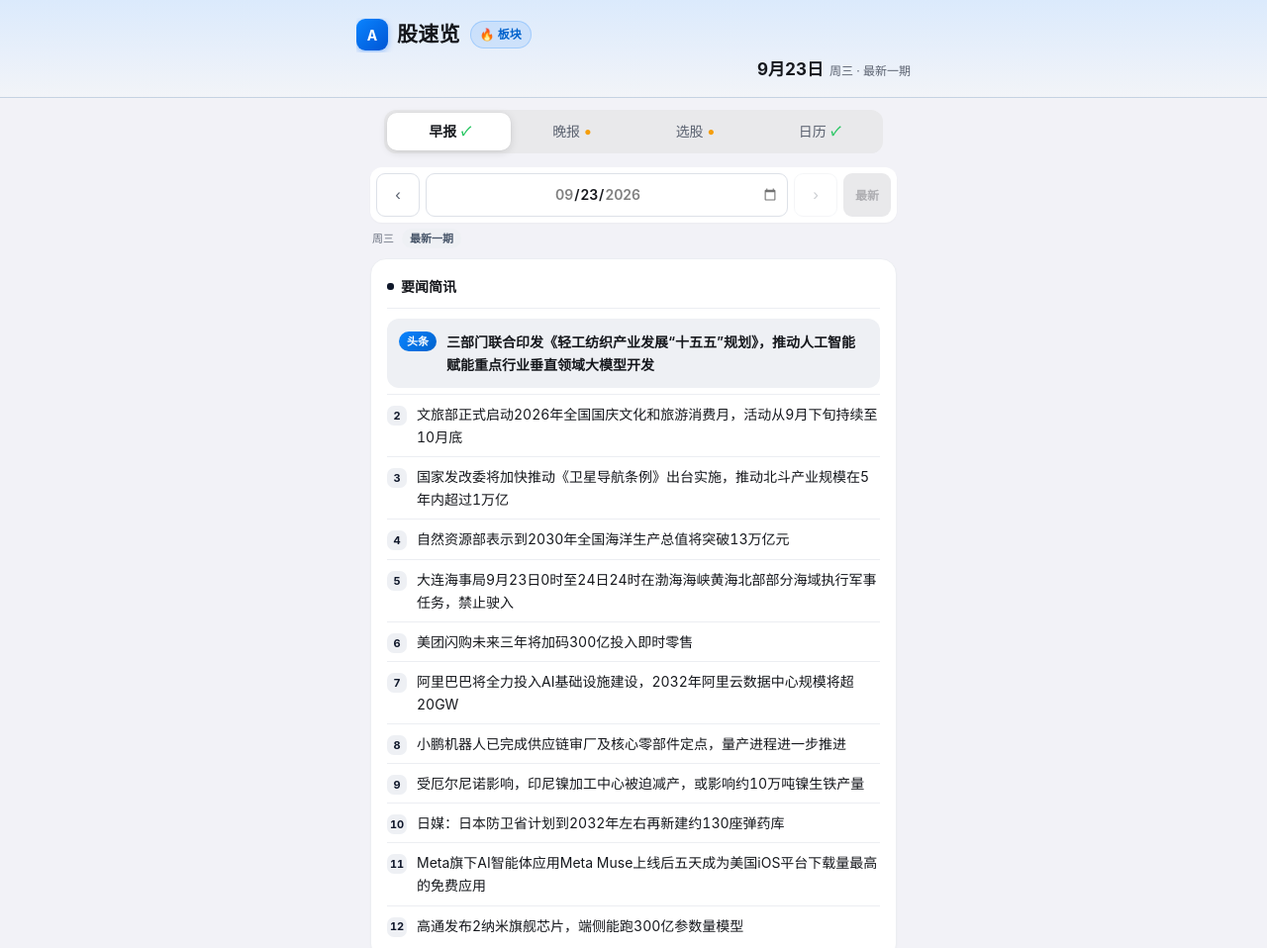
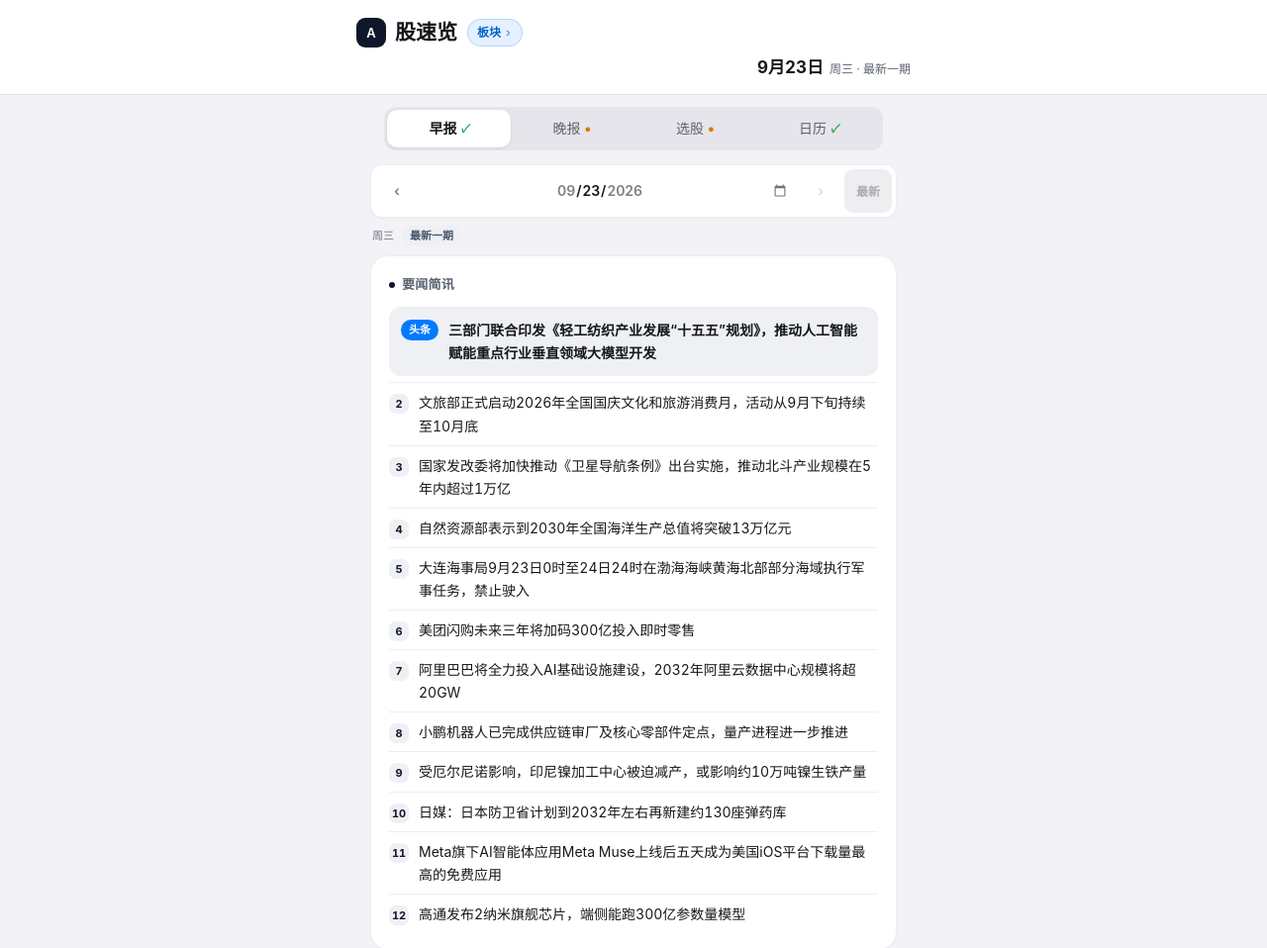
Before and after one commit to zoushiyun1999/astock-dashboard, a plain HTML site: page dashboard/index.html in a window 1280 px wide. Shown: the top 958 px of the page at 99% size. Drawn offline with Linux system fonts and the light colour scheme.

Commit message:
style: 高端化精修 - 去全部装饰性渐变/彩色投影 + 卡片标题改弱化标签 + 日期条统一控件 + emoji 改 SVG + 状态色降饱和

```diff
--- a/dashboard/css/style.css
+++ b/dashboard/css/style.css
@@ -101,7 +101,7 @@
   --sp-5: 20px; --sp-6: 24px; --sp-8: 32px;
 
   /* ── 形状 ── */
-  --radius: 16px;         /* 卡片圆角 */
+  --radius: 18px;         /* 卡片圆角 */
   --radius-sm: 8px;       /* 小组件 */
   --radius-md: 12px;      /* 嵌内容块 */
   --radius-pill: 999px;   /* 胶囊 */
@@ -139,15 +139,16 @@ body {
      ① 品牌 + 当前日期（同行）
      ② 各数据源状态（一行放完 5 项）
    健康条只在异常/休市时出现，正常时 display:none 不占位。 */
-/* ── 顶部 Header（iOS 风 · 淡蓝色渐变底板，2026-09-22 三次迭代） ──
-   用户反馈纯白太素且顶部太紧凑 → 底板换成淡蓝渐变（与蓝色强调色呼应），
-   标题/日期字号与留白整体升一档（logo 30 / 标题 21 / 日期 16）。
-   主看板与热点板块页共用同一底板与字阶。 */
+/* ── 顶部 Header（2026-09-23 高端化：底板改「纯白平面」） ──
+   参考 Linear / Apple / Robinhood 的共同做法：**不用渐变**。
+   渐变是最典型的廉价感来源——它把注意力引向装饰而不是内容。
+   改为纯白平面 + 发丝线，层级全部交给留白与字阶；分区由页面底色 --bg 承担。
+   主看板与热点板块页共用。 */
 header {
-  background: linear-gradient(180deg, #DBEAFC 0%, #E9F0FA 60%, #F2F4F8 100%);
+  background: #FFFFFF;
   color: var(--ink);
-  padding: 18px 16px 14px;
-  border-bottom: 0.5px solid rgba(0,0,0,.10);
+  padding: 16px 16px 13px;
+  border-bottom: 0.5px solid var(--line-2);
   position: relative;
 }
 /* header 内容与正文列对齐（桌面端不再一个贴左一个贴右，视线跨度 1100px → 0） */
@@ -155,15 +156,30 @@ header {
 /* 第一行：品牌在左，日期靠右（用 margin-left:auto，不再让日期独占一行） */
 .h-top { display: flex; align-items: center; gap: 10px; }
 .brand { display: flex; align-items: center; gap: 9px; flex: none; }
-/* App 图标式 logo：蓝色渐变方块（iOS 图标语言） */
+/* 品牌标识：**纯色 monogram 方块**（去掉渐变与彩色投影）。
+   彩色投影会让方块看起来像「发光的按钮」，是廉价感的第二大来源。
+   改用结构层藏青 --brand，与全站标题 / Tab 选中 / 排名同色系。 */
 .brand .logo {
-  width: 32px; height: 32px; border-radius: 9px;
-  background: linear-gradient(135deg, #0A84FF 0%, #0055D4 100%);
-  box-shadow: 0 2px 6px rgba(0,105,255,.35);
-  display: flex; align-items: center; justify-content: center; font-size: var(--fs-base); font-weight: var(--fw-bold);
+  width: 30px; height: 30px; border-radius: 9px;
+  background: var(--brand);
+  display: flex; align-items: center; justify-content: center;
+  font-size: var(--fs-md); font-weight: var(--fw-semibold);
   color: #fff; flex: none;
 }
-.brand .name { font-size: var(--fs-title); font-weight: var(--fw-bold); letter-spacing: .2px; color: var(--ink); }
+.brand .name { font-size: var(--fs-title); font-weight: var(--fw-semibold); letter-spacing: 0; color: var(--ink); }
+
+/* 页面互跳胶囊（头部右上）：主看板「板块」↔ 热点页「主页」**同坐标同款式**，只有文字与箭头方向不同，
+   来回切换视线零跳动。2026-09-23 高端化：去掉 emoji（彩色 emoji 与系统化图标语言冲突，
+   是全站唯一「非受控色彩」），改纯文字 + SVG 指示箭头，与 iOS disclosure 语言一致。 */
+.nav-pill {
+  flex: none; display: inline-flex; align-items: center; gap: 3px;
+  font-size: var(--fs-sm); font-weight: var(--fw-semibold); color: var(--accent-deep);
+  text-decoration: none; border: 1px solid var(--accent-line); background: var(--accent-soft);
+  border-radius: var(--radius-pill); padding: 3px 9px; white-space: nowrap;
+  transition: transform var(--t-fast), background var(--t-fast);
+}
+.nav-pill:active { transform: scale(.97); }
+.nav-pill svg { opacity: .6; }
 /* 日期：头部**右下角**独立一行（2026-09-23 用户要求），不显示年份 */
 .h-date {
   display: flex; justify-content: flex-end; align-items: baseline; gap: 6px;
@@ -177,13 +193,14 @@ header {
    ✓ 绿=已生成，● 黄=今日待更新（未到计划点），✕ 红=缺失（过点未生成）；休市日不显示。
    五个 Tab 全配（短线跟随晚报状态）；符号由 app.js 的 updateSrcDots() 写入。 */
 .tab-src {
-  display: none; margin-left: 4px; font-size: var(--fs-sm); font-weight: var(--fw-bold);
+  display: none; margin-left: 4px; font-size: 11px; font-weight: var(--fw-semibold);
   vertical-align: 1px; line-height: 1;
 }
 .tab-src.show { display: inline-block; }
-.tab-src.ok { color: #22c55e; }
-.tab-src.wait { color: #f59e0b; }
-.tab-src.miss { color: #ef4444; }
+/* 状态色取深一档：原 #22c55e / #f59e0b / #ef4444 偏荧光，浅底上显廉价 */
+.tab-src.ok { color: #16A34A; }
+.tab-src.wait { color: #D97706; }
+.tab-src.miss { color: #DC2626; }
 
 /* ── Tab 切换 ── */
 /* 粘在顶部：页面最长 7.5 屏（日历 Tab），切 Tab 不必滑回顶部。
@@ -195,7 +212,7 @@ header {
 .tabs {
   display: flex; position: relative;
   margin: 0 14px 14px; padding: 3px;
-  background: #E9E9EB; border-radius: 12px;
+  background: rgba(118,118,128,.10); border-radius: 12px;
 }
 /* 滚动后 header 收缩（靠 body.scrolled 切换，见 app.js）：
    品牌行保留（收缩 padding），源状态已改到 Tab 点上，无需再靠状态行。 */
@@ -221,12 +238,12 @@ body.scrolled .h-date { display: none; }
 .tab-dot.show { display: inline-block; }
 .tab-glider {
   position: absolute; top: 3px; bottom: 3px; left: 0; width: 0; border-radius: 10px;
-  background: #fff; box-shadow: 0 2px 8px rgba(0,0,0,.12), 0 0 0 0.5px rgba(0,0,0,.03);
+  background: #fff; box-shadow: 0 1px 3px rgba(0,0,0,.07), 0 0 0 0.5px rgba(0,0,0,.04);
   transition: left var(--t-base), width var(--t-base);
 }
 /* 二级分段（选股 Tab 内部：短线 | 量价）——同一控件语言，尺寸小一档 */
 .tabs-sub {
-  margin: 0 0 12px; padding: 2px; border-radius: 10px; background: #E9E9EB;
+  margin: 0 0 12px; padding: 2px; border-radius: 10px; background: rgba(118,118,128,.10);
 }
 .tabs-sub .tab {
   min-height: 30px; padding: 5px 0 6px; font-size: var(--fs-md); border-radius: 8px;
@@ -239,13 +256,17 @@ body.scrolled .h-date { display: none; }
 .card {
   background: var(--card); border-radius: var(--radius); border: 0.5px solid var(--line);
   box-shadow: var(--shadow);
-  padding: var(--sp-4) var(--sp-4) 14px; margin-bottom: 14px;
+  padding: 18px 18px 16px; margin-bottom: 16px;
 }
+/* 卡片标题改「弱化小标签」（Notion / Apple 分组标题语言）：
+   标题比正文弱一档，让**数据**成为视觉主体——这是数据类产品显高级的关键。
+   同时去掉整条分隔线，改由留白分区（列表项之间的发丝线已提供结构）。 */
 .card h3 {
-  font-size: var(--fs-base); font-weight: var(--fw-bold); display: flex; align-items: center; gap: 7px;
-  padding-bottom: 10px; margin-bottom: 10px; border-bottom: 1px solid var(--line);
+  font-size: var(--fs-md); font-weight: var(--fw-semibold); color: var(--ink-2);
+  display: flex; align-items: center; gap: 7px; letter-spacing: .02em;
+  padding-bottom: 0; margin-bottom: 12px; border-bottom: none;
 }
-.card h3 .dot { width: 7px; height: 7px; border-radius: 3px; flex: none; }
+.card h3 .dot { width: 6px; height: 6px; border-radius: 50%; flex: none; }
 
 /* 卡片标题点：语义名 → 颜色。JS 只传名字（如 data-dot="violet"），
    色值统一在这里定义，换配色不必改 app.js。 */
@@ -279,7 +300,7 @@ body.scrolled .h-date { display: none; }
 }
 .news .hl-tag {
   flex: none; font-size: var(--fs-xs); font-weight: var(--fw-bold); color: #fff;
-  background: linear-gradient(135deg, #0A84FF, #0062CC);
+  background: var(--accent);
   padding: 2px 8px; border-radius: var(--radius-pill); margin-top: 1px; line-height: var(--lh-tight);
 }
 
@@ -426,7 +447,7 @@ body.scrolled .h-date { display: none; }
 
 /* ── 投资日历专版（A股投资日历博主） ── */
 .cal-head {
-  background: linear-gradient(135deg, #fff8e8 0%, #ffffff 60%, #fdf1d7 100%);
+  background: #FFFDF6;
   border: 1px solid #f7e3b5;
 }
 .cal-author { font-size: var(--fs-sm); color: var(--ink-2); }
@@ -602,7 +623,7 @@ body.scrolled .h-date { display: none; }
 /* ── 新数据提示条 ── */
 #updateBar { display: none; position: fixed; left: 50%; transform: translateX(-50%); bottom: 18px; z-index: 50;
   background: var(--accent); color: #fff; font-size: var(--fs-md); padding: 9px var(--sp-4); border-radius: var(--radius-pill);
-  box-shadow: 0 6px 20px rgba(0,105,255,.35); }
+  box-shadow: 0 6px 20px rgba(20,24,40,.22); }
 #updateBar a { color: #fff; text-decoration: underline; font-weight: var(--fw-bold); }
 
 /* ── 空状态 ── */
@@ -626,21 +647,25 @@ footer { text-align: center; padding: 18px 0 8px; color: var(--ink-3); font-size
    「前一天 / 后一天」两个按钮 —— 那两个按钮既到不了指定日期，
    也永远点不到休市日（于是也就看不到"当天没有数据"的说明）。 */
 .date-bar {
-  display: flex; align-items: center; gap: 6px;
-  background: var(--card); border-radius: var(--radius-md);
-  box-shadow: var(--shadow); padding: 6px; margin-bottom: 6px;
+  display: flex; align-items: center; gap: 2px;
+  background: var(--card); border: 0.5px solid var(--line); border-radius: var(--radius-md);
+  box-shadow: var(--shadow); padding: 4px; margin-bottom: 8px;
 }
+/* 箭头与日期都做**无边框**处理：整条读成一个控件，而不是三个并排的盒子。
+   触控高度仍保持 --tap-min，只去掉描边与底色。 */
 .date-bar .db-arrow {
   flex: none; width: var(--tap-min); min-height: var(--tap-min);
-  border: 1px solid var(--line-2); background: #fff; border-radius: var(--radius-btn);
+  border: none; background: transparent; border-radius: var(--radius-btn);
   color: var(--ink-2); font-size: var(--fs-lg); line-height: 1; cursor: pointer;
   display: inline-flex; align-items: center; justify-content: center;
+  transition: background var(--t-fast);
 }
-.date-bar .db-arrow:disabled { opacity: .3; }
+.date-bar .db-arrow:active { background: var(--brand-soft); }
+.date-bar .db-arrow:disabled { opacity: .28; }
 /* 原生日期选择器：手机上唤起系统日期面板，零依赖、可访问性最好 */
 .date-bar .db-input {
   flex: 1 1 0; min-width: 0; min-height: var(--tap-min);
-  border: 1px solid var(--line-2); border-radius: var(--radius-btn); background: #fff;
+  border: none; border-radius: var(--radius-btn); background: transparent;
   color: var(--ink); font-family: inherit; font-size: var(--fs-base); font-weight: var(--fw-semibold);
   text-align: center; padding: 0 var(--sp-2);
   -webkit-appearance: none; appearance: none;
@@ -651,7 +676,7 @@ footer { text-align: center; padding: 18px 0 8px; color: var(--ink-3); font-size
   border: none; border-radius: var(--radius-btn); background: var(--accent); color: #fff;
   font-family: inherit; font-size: var(--fs-sm); font-weight: var(--fw-semibold); cursor: pointer;
 }
-.date-bar .db-latest:disabled { background: #E9E9EB; color: #aeaeb2; }
+.date-bar .db-latest:disabled { background: rgba(118,118,128,.12); color: #aeaeb2; }
 .db-sub {
   display: flex; align-items: center; gap: 8px;
   font-size: var(--fs-xs); color: var(--ink-3); margin: 0 2px 10px;
@@ -722,12 +747,12 @@ footer { text-align: center; padding: 18px 0 8px; color: var(--ink-3); font-size
 /* ── 交互反馈（皮肤 2 · 2026-09-23）─────────────────────────────
    手机上"按得动"的手感全靠这两条：可点元素按压缩放 + 统一的过渡节奏。
    不参与缩放的（.tab 分段按钮）用透明度表达按下，避免与滑块错位。 */
-.db-arrow, .db-latest, .cal-m, .bv-toggle, .cal-open, .sp-home,
+.db-arrow, .db-latest, .cal-m, .bv-toggle, .cal-open, .nav-pill,
 .cal-viewer-bar button, .hot-rep li, .sc-hot, .btn {
   transition: transform var(--t-fast), background var(--t-fast), color var(--t-fast), border-color var(--t-fast);
 }
 .db-arrow:active, .db-latest:active, .cal-m:active, .bv-toggle:active,
-.cal-open:active, .sp-home:active, .cal-viewer-bar button:active { transform: scale(.97); }
+.cal-open:active, .nav-pill:active, .cal-viewer-bar button:active { transform: scale(.97); }
 .tab:active, .link-row a:active, .blogger-head:active { opacity: .62; }
 /* 可点卡片/行的轻按下底：不改变布局，只给一点点反馈 */
 .blogger-head { transition: background var(--t-fast), opacity var(--t-fast); border-radius: 6px; }
--- a/dashboard/index.html
+++ b/dashboard/index.html
@@ -12,7 +12,7 @@
 <meta name="mobile-web-app-capable" content="yes">
 <meta name="apple-mobile-web-app-status-bar-style" content="black-translucent">
 <meta name="apple-mobile-web-app-title" content="A股速览">
-<link rel="stylesheet" href="css/style.css?v=202609231623">
+<link rel="stylesheet" href="css/style.css?v=202609231800">
 </head>
 <body>
 
@@ -24,8 +24,9 @@
         <div class="logo">A</div>
         <div class="name">股速览</div>
       </div>
-      <!-- 独立热点板块页入口（手机可单独收藏 asx.79zl.cn/sectors.html）；iOS 蓝色调胶囊 -->
-      <a href="sectors.html" style="flex:none;font-size:12px;font-weight:600;color:#0062CC;text-decoration:none;border:1px solid rgba(0,122,255,.22);background:rgba(0,122,255,.10);border-radius:99px;padding:3px 9px;white-space:nowrap">🔥 板块</a>
+      <!-- 独立热点板块页入口（手机可单独收藏 asx.79zl.cn/sectors.html）。
+           样式统一走 .nav-pill（与热点页「主页」同坐标同款式），去掉 emoji。 -->
+      <a class="nav-pill" href="sectors.html">板块<svg width="9" height="9" viewBox="0 0 24 24" fill="none" stroke="currentColor" stroke-width="3" stroke-linecap="round" stroke-linejoin="round" aria-hidden="true"><path d="M9 6l6 6-6 6"/></svg></a>
     </div>
     <!-- 第二行：日期靠右下角（不显示年份，2026-09-23 用户要求） -->
     <div class="h-date"><b id="hdDate">—</b><span id="hdWeek">—</span></div>
@@ -83,13 +84,13 @@
 </div>
 
 <!-- 数据（定时任务自动写入，勿手改） -->
-<script src="data.js?v=202609231623"></script>
+<script src="data.js?v=202609231800"></script>
 <!-- 量价选股独立数据（与 data.js 隔离，防覆盖） -->
-<script src="screener.js?v=202609231623"></script>
+<script src="screener.js?v=202609231800"></script>
 <!-- 休市日（节假日，用于前端显示「休市」） -->
-<script src="holidays.js?v=202609231623"></script>
+<script src="holidays.js?v=202609231800"></script>
 <!-- 渲染逻辑 -->
-<script src="js/app.js?v=202609231623"></script>
+<script src="js/app.js?v=202609231800"></script>
 
 <!-- 破缓存自检：服务端无 Cache-Control，手机会缓存旧 HTML 导致更新看不见。
      这里比对「当前页面引用的版本号」与「服务端最新 HTML 的版本号」，
--- a/dashboard/version.json
+++ b/dashboard/version.json
@@ -3,5 +3,5 @@
   "updatedAt": "2026-09-22 18:45",
   "reports": 7,
   "bytes": 216051,
-  "exportedAt": "2026-09-23 16:23"
+  "exportedAt": "2026-09-23 18:00"
 }
```
Also changed, not shown: dashboard/sectors.html (+26 -27 lines).
